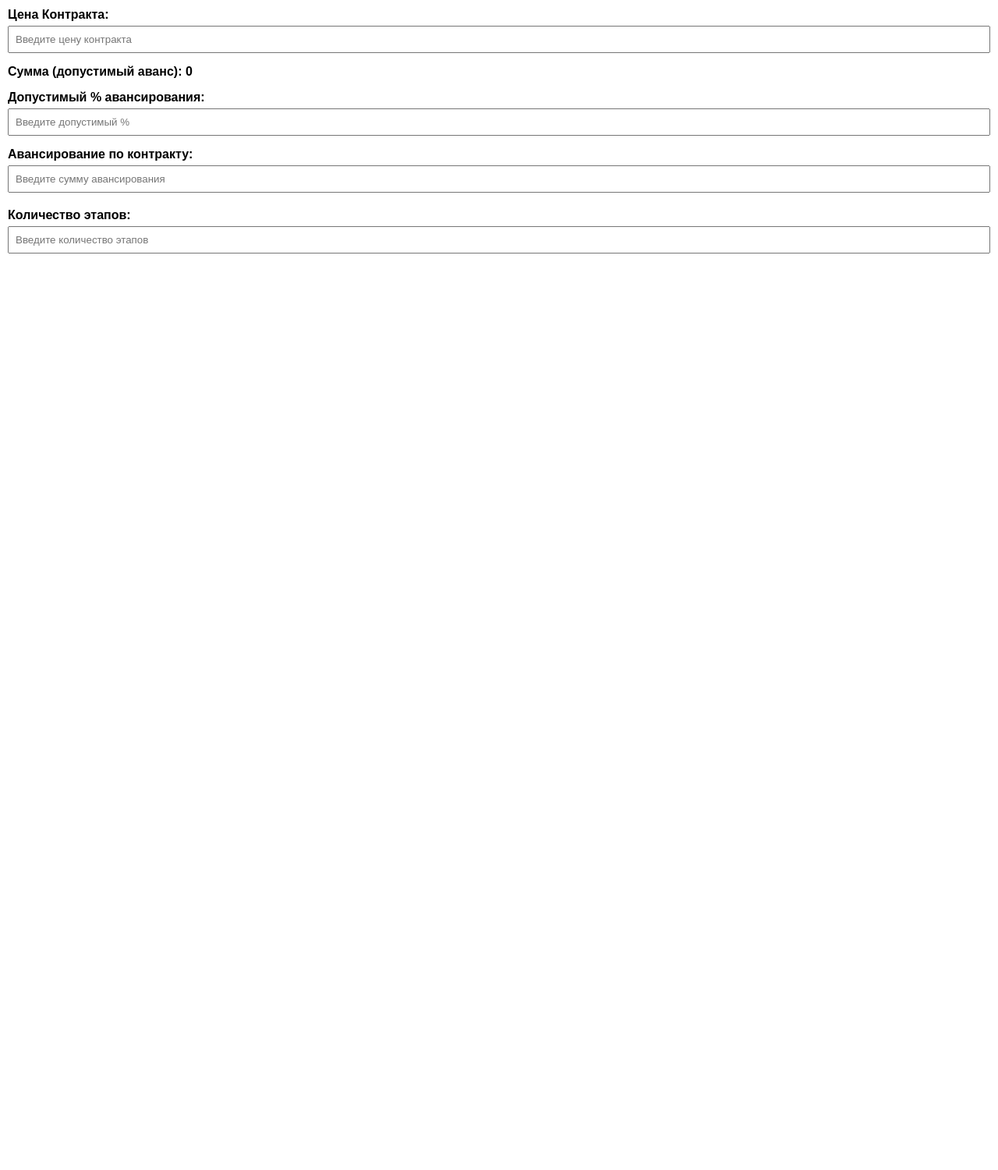
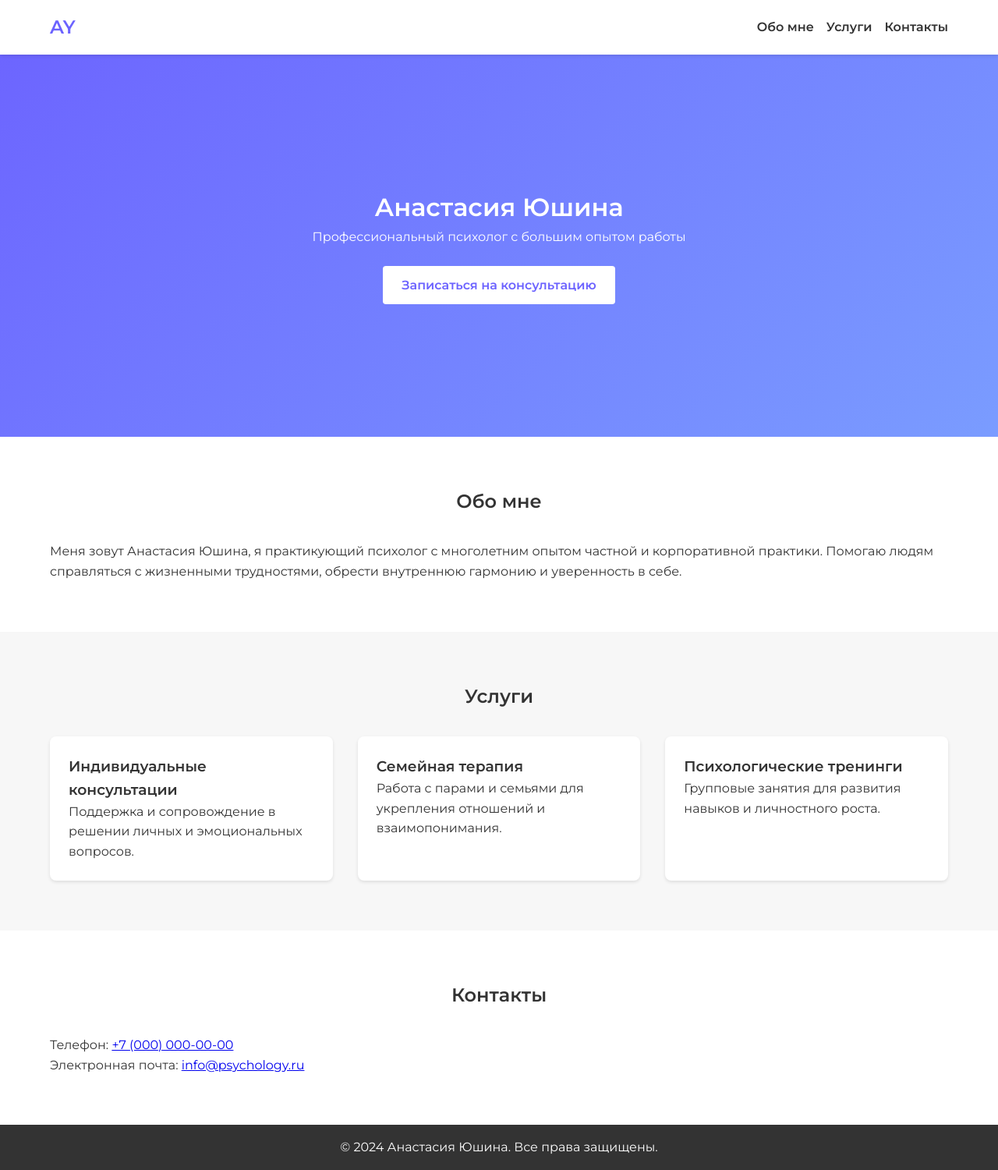
Before and after one commit to Nissanstels1/1991zxcvbnm, a plain HTML site: page index.html in a window 1280 px wide. Shown: the whole page at 78% size. Before the commit the page ends 800 px from the top, so only its background shows below. Drawn offline with Linux system fonts and the light colour scheme.

Commit message:
Add modern website for psychologist

```diff
--- a/index.html
+++ b/index.html
@@ -1,136 +1,92 @@
-<!DOCTYPE html>
+<!doctype html>
 <html lang="ru">
   <head>
-    <meta charset="UTF-8">
-    <title>Калькулятор авансирования по контракту</title>
-    <meta name="viewport" content="width=device-width, initial-scale=1.0">
-    <style>
-        body {
-            font-family: Arial, sans-serif;
-            padding: 10px;
-            max-width: 100%;
-            margin: auto;
-        }
-        .field-group {
-            margin-bottom: 15px;
-        }
-        label {
-            display: block;
-            margin-bottom: 5px;
-            font-weight: bold;
-        }
-        input[type="number"] {
-            padding: 8px;
-            width: 100%;
-            box-sizing: border-box;
-        }
-        .result {
-            margin-top: 15px;
-            font-weight: bold;
-        }
-        .spacing {
-            margin-top: 20px;
-            margin-bottom: 20px;
-            font-weight: bold;
-        }
-        .spaced-result {
-            margin: 15px 0;
-            font-weight: bold;
-        }
-    </style>
+    <meta charset="UTF-8" />
+    <meta http-equiv="X-UA-Compatible" content="IE=edge" />
+    <meta name="viewport" content="width=device-width, initial-scale=1.0" />
+    <title>Психолог Анастасия Юшина</title>
+    <link rel="stylesheet" href="styles.css" />
   </head>
   <body>
+    <nav class="navbar">
+      <div class="container nav-container">
+        <a href="#" class="logo">AY</a>
+        <div class="hamburger">
+          <span></span>
+          <span></span>
+          <span></span>
+        </div>
+        <ul class="menu">
+          <li><a href="#about">Обо мне</a></li>
+          <li><a href="#services">Услуги</a></li>
+          <li><a href="#contact">Контакты</a></li>
+        </ul>
+      </div>
+    </nav>
 
-<div class="field-group">
-    <label>Цена Контракта:</label>
-    <input type="number" id="contractPrice" placeholder="Введите цену контракта" oninput="generateStages()">
+    <header class="hero">
+      <div class="container">
+        <h1>Анастасия Юшина</h1>
+        <p class="tagline">Профессиональный психолог с большим опытом работы</p>
+        <a href="#contact" class="btn">Записаться на консультацию</a>
       </div>
+    </header>
 
-<div class="spaced-result">
-    Сумма (допустимый аванс): <span id="allowedAdvance">0</span>
+    <section id="about" class="section">
+      <div class="container">
+        <h2>Обо мне</h2>
+        <p>
+          Меня зовут Анастасия Юшина, я практикующий психолог с многолетним
+          опытом частной и корпоративной практики. Помогаю людям справляться с
+          жизненными трудностями, обрести внутреннюю гармонию и уверенность в
+          себе.
+        </p>
       </div>
+    </section>
 
-<div class="field-group">
-    <label>Допустимый % авансирования:</label>
-    <input type="number" id="advancePercent" placeholder="Введите допустимый %" oninput="generateStages()">
+    <section id="services" class="section gray">
+      <div class="container">
+        <h2>Услуги</h2>
+        <div class="service-grid">
+          <div class="service">
+            <h3>Индивидуальные консультации</h3>
+            <p>
+              Поддержка и сопровождение в решении личных и эмоциональных
+              вопросов.
+            </p>
           </div>
+          <div class="service">
+            <h3>Семейная терапия</h3>
+            <p>
+              Работа с парами и семьями для укрепления отношений и
+              взаимопонимания.
+            </p>
+          </div>
+          <div class="service">
+            <h3>Психологические тренинги</h3>
+            <p>Групповые занятия для развития навыков и личностного роста.</p>
+          </div>
+        </div>
+      </div>
+    </section>
 
-<div class="field-group">
-    <label>Авансирование по контракту:</label>
-    <input type="number" id="actualAdvance" placeholder="Введите сумму авансирования" oninput="generateStages()">
+    <section id="contact" class="section">
+      <div class="container">
+        <h2>Контакты</h2>
+        <p>Телефон: <a href="tel:+70000000000">+7 (000) 000-00-00</a></p>
+        <p>
+          Электронная почта:
+          <a href="mailto:info@psychology.ru">info@psychology.ru</a>
+        </p>
       </div>
+    </section>
 
-<div class="spacing" id="advanceComparison"></div>
+    <footer class="footer">
+      <div class="container">
+        <p>&copy; 2024 Анастасия Юшина. Все права защищены.</p>
+      </div>
+    </footer>
 
-<div class="field-group">
-    <label>Количество этапов:</label>
-    <input type="number" id="stageCount" placeholder="Введите количество этапов" oninput="generateStages()">
-</div>
-
-<div id="stagesContainer"></div>
-
-<script>
-let stagePrices = [];
-
-function generateStages() {
-    const contractPrice = parseFloat(document.getElementById('contractPrice').value) || 0;
-    const advancePercent = parseFloat(document.getElementById('advancePercent').value) || 0;
-    const actualAdvance = parseFloat(document.getElementById('actualAdvance').value) || 0;
-    const stageCount = parseInt(document.getElementById('stageCount').value) || 0;
-
-    const stagesContainer = document.getElementById('stagesContainer');
-    stagesContainer.innerHTML = '';
-
-    const allowedAdvance = (contractPrice * advancePercent / 100).toFixed(2);
-    document.getElementById('allowedAdvance').innerText = allowedAdvance;
-
-    const advanceDifference = (actualAdvance - allowedAdvance).toFixed(2);
-    const percentDifference = (((actualAdvance / allowedAdvance) - 1) * 100).toFixed(2);
-    document.getElementById('advanceComparison').innerText = actualAdvance
-        ? (advanceDifference > 0
-            ? `Превышение на ${advanceDifference} (${percentDifference}%)`
-            : `Не хватает ${Math.abs(advanceDifference)} (${percentDifference}%)`)
-        : '';
-
-    stagePrices = stagePrices.slice(0, stageCount);
-
-    for (let i = 1; i <= stageCount; i++) {
-        const stageDiv = document.createElement('div');
-        stageDiv.className = 'field-group';
-
-        const label = document.createElement('label');
-        label.innerText = `Цена ${i} этапа:`;
-
-        const stageInput = document.createElement('input');
-        stageInput.type = 'number';
-        stageInput.id = `stagePrice${i}`;
-        stageInput.placeholder = `Введите цену ${i} этапа`;
-        stageInput.value = stagePrices[i - 1] || '';
-        stageInput.oninput = () => {
-            stagePrices[i - 1] = parseFloat(stageInput.value) || 0;
-            calculateStageAllowed(i, advancePercent);
-        };
-
-        const allowedStageSpan = document.createElement('div');
-        allowedStageSpan.className = 'result';
-        allowedStageSpan.innerHTML = `Допустимая сумма аванса для ${i} этапа: <span id="allowedStage${i}">0</span>`;
-
-        stageDiv.appendChild(label);
-        stageDiv.appendChild(stageInput);
-        stageDiv.appendChild(allowedStageSpan);
-
-        stagesContainer.appendChild(stageDiv);
-
-        calculateStageAllowed(i, advancePercent);
-    }
-}
-
-function calculateStageAllowed(stageIndex, advancePercent) {
-    const stagePrice = stagePrices[stageIndex - 1] || 0;
-    const allowedStageAdvance = (stagePrice * advancePercent / 100).toFixed(2);
-    document.getElementById(`allowedStage${stageIndex}`).innerText = allowedStageAdvance;
-}
-</script>
-
+    <script src="script.js"></script>
   </body>
 </html>
--- /dev/null
+++ b/script.js
@@ -0,0 +1,6 @@
+const hamburger = document.querySelector(".hamburger");
+const menu = document.querySelector(".menu");
+
+hamburger.addEventListener("click", () => {
+  menu.classList.toggle("open");
+});
--- /dev/null
+++ b/styles.css
@@ -0,0 +1,162 @@
+@import url("https://fonts.googleapis.com/css2?family=Montserrat:wght@400;600&display=swap");
+
+* {
+  margin: 0;
+  padding: 0;
+  box-sizing: border-box;
+}
+
+body {
+  font-family: "Montserrat", sans-serif;
+  line-height: 1.6;
+  color: #333;
+}
+
+.container {
+  width: 90%;
+  max-width: 1200px;
+  margin: 0 auto;
+}
+
+.navbar {
+  background: #fff;
+  position: fixed;
+  top: 0;
+  left: 0;
+  width: 100%;
+  box-shadow: 0 2px 4px rgba(0, 0, 0, 0.1);
+  z-index: 1000;
+}
+
+.nav-container {
+  display: flex;
+  justify-content: space-between;
+  align-items: center;
+  padding: 1rem 0;
+}
+
+.logo {
+  font-weight: 600;
+  font-size: 1.5rem;
+  color: #6c63ff;
+  text-decoration: none;
+}
+
+.menu {
+  list-style: none;
+  display: flex;
+  gap: 1rem;
+}
+
+.menu a {
+  text-decoration: none;
+  color: #333;
+  font-weight: 600;
+  transition: color 0.3s ease;
+}
+
+.menu a:hover {
+  color: #6c63ff;
+}
+
+.hamburger {
+  display: none;
+  flex-direction: column;
+  gap: 4px;
+  cursor: pointer;
+}
+
+.hamburger span {
+  display: block;
+  height: 3px;
+  width: 25px;
+  background: #333;
+}
+
+.hero {
+  background: linear-gradient(135deg, #6c63ff, #7a9cff);
+  color: #fff;
+  height: 70vh;
+  display: flex;
+  align-items: center;
+  justify-content: center;
+  text-align: center;
+  padding-top: 70px;
+}
+
+.hero .btn {
+  display: inline-block;
+  margin-top: 1.5rem;
+  padding: 0.75rem 1.5rem;
+  background: #fff;
+  color: #6c63ff;
+  text-decoration: none;
+  border-radius: 4px;
+  font-weight: 600;
+  transition: background 0.3s ease;
+}
+
+.hero .btn:hover {
+  background: #f0f0f0;
+}
+
+.section {
+  padding: 4rem 0;
+}
+
+.section.gray {
+  background: #f7f7f7;
+}
+
+.section h2 {
+  text-align: center;
+  margin-bottom: 2rem;
+}
+
+.service-grid {
+  display: grid;
+  grid-template-columns: repeat(auto-fit, minmax(250px, 1fr));
+  gap: 2rem;
+}
+
+.service {
+  background: #fff;
+  padding: 1.5rem;
+  border-radius: 8px;
+  box-shadow: 0 2px 4px rgba(0, 0, 0, 0.1);
+}
+
+.footer {
+  background: #333;
+  color: #fff;
+  text-align: center;
+  padding: 1rem 0;
+}
+
+@media (max-width: 768px) {
+  .menu {
+    position: absolute;
+    top: 100%;
+    right: 0;
+    background: #fff;
+    flex-direction: column;
+    width: 200px;
+    transform: translateY(-100%);
+    opacity: 0;
+    pointer-events: none;
+    box-shadow: 0 2px 4px rgba(0, 0, 0, 0.1);
+    transition:
+      transform 0.3s ease,
+      opacity 0.3s ease;
+  }
+
+  .menu.open {
+    transform: translateY(0);
+    opacity: 1;
+    pointer-events: all;
+  }
+
+  .hamburger {
+    display: flex;
+  }
+}
```
Lines whose indentation alone changed are shown as unchanged.
